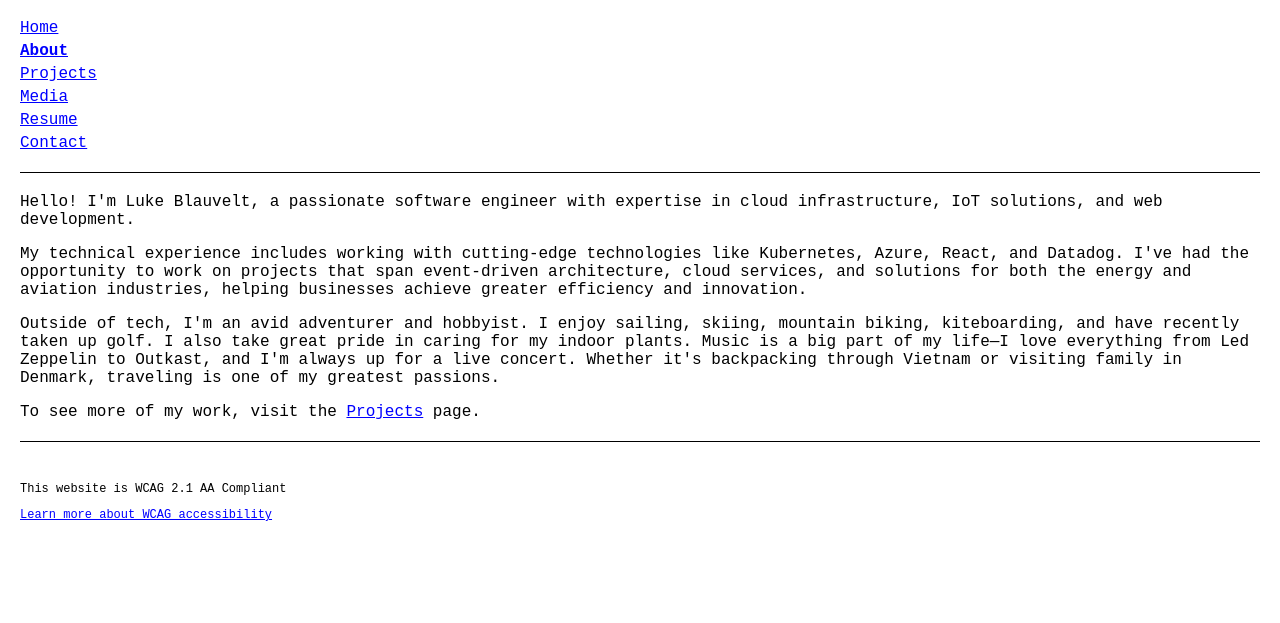
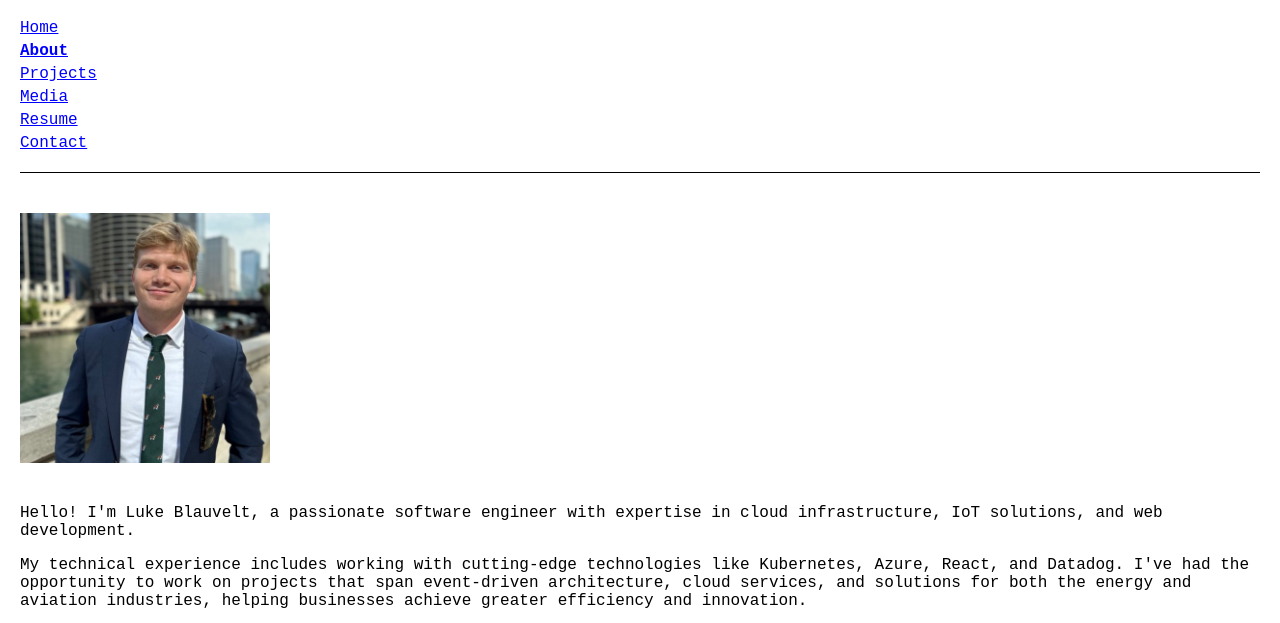
Before and after one commit to lblauv/lblauv.github.io, a plain HTML site: page about.html in a window 1280 px wide. Shown: the part 108-731 px from the top of the page. Drawn offline with Linux system fonts and the light colour scheme.

Commit message:
prof pic

```diff
--- a/about.html
+++ b/about.html
@@ -116,6 +116,7 @@
     </nav>
 
     <hr>
+    <img src="images/ProfilePicture.jpeg" alt="Picture of Luke Blauvelt" style="max-width: 100%; height: 250px; margin: 20px 0;">
 
     <p>Hello! I'm Luke Blauvelt, a passionate software engineer with expertise in cloud infrastructure, IoT solutions, and web development.</p>
 
```
Also changed, not shown: images/ProfilePicture.jpeg (added).
